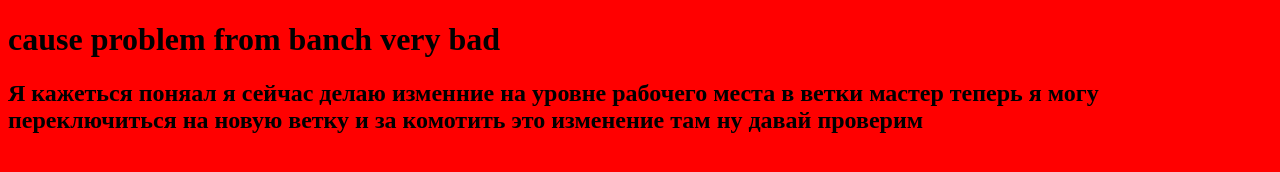
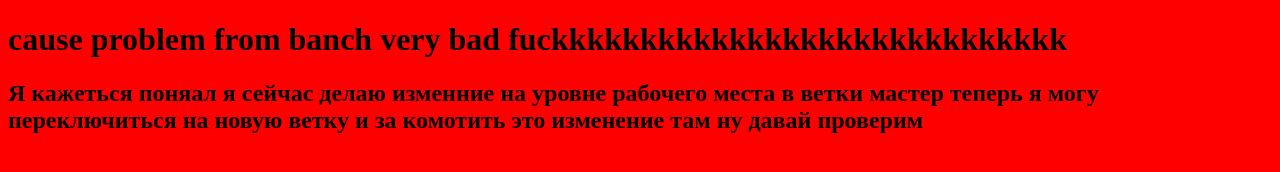
Before and after one commit to MSereda2/git, a plain HTML site: page index.html in a window 1280 px wide. Drawn offline with Linux system fonts and the light colour scheme.

```diff
--- a/index.html
+++ b/index.html
@@ -7,7 +7,7 @@
   <link rel="stylesheet" href="style.css">
 </head>
 <body>
-  <h1>cause problem from banch very bad</h1>
+  <h1>cause problem from banch very bad fuckkkkkkkkkkkkkkkkkkkkkkkkkkkkk</h1>
   <h2>Я кажеться поняaл я сейчас делаю изменние на уровне рабочего места в ветки мастер теперь я могу переключиться на новую ветку и за комотить это изменение там ну давай проверим</h2>
   <script src="./module.js"></script>
 </body>
```
